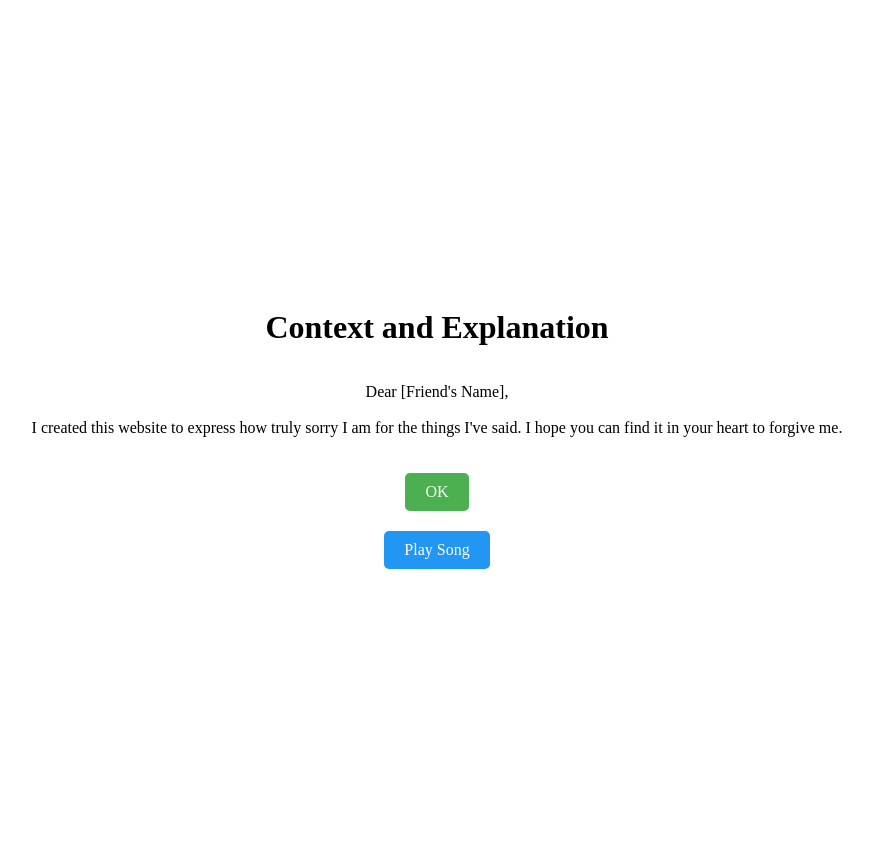
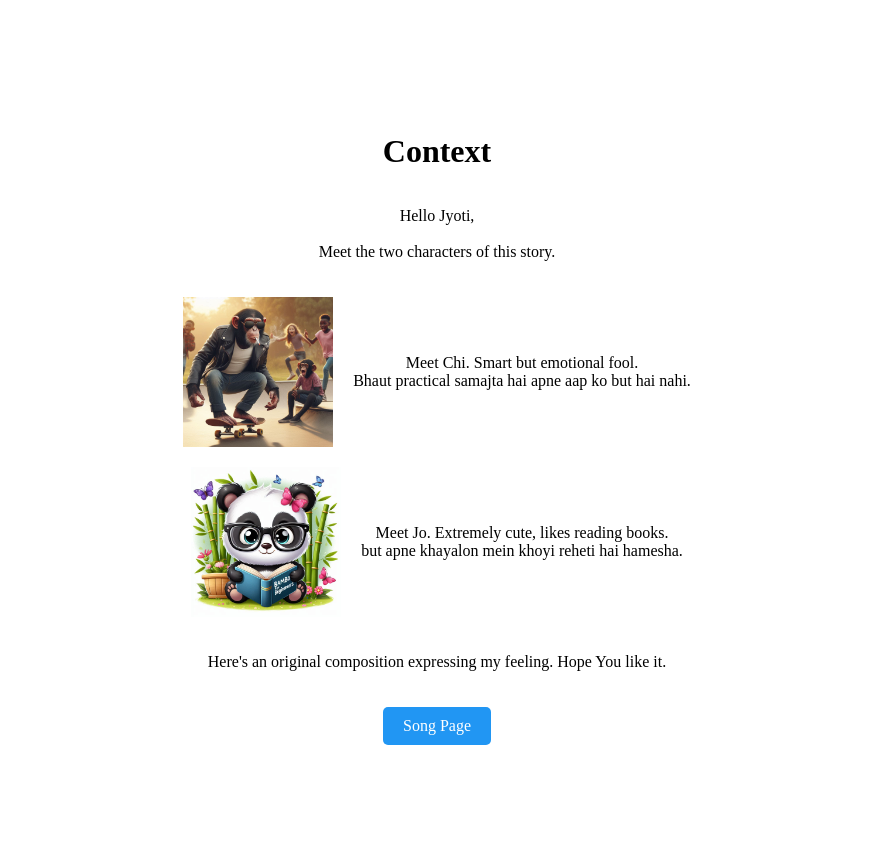
Before and after one commit to lakshayjain99/apology, a Flask app: page /context in a window 1280 px wide. Shown: the whole page, without its empty margins (203-1076 px from the left). Run offline with Flask 3, Linux system fonts and the light colour scheme.

Commit message:
context and lyrics ready.

```diff
--- a/templates/context.html
+++ b/templates/context.html
@@ -29,18 +29,52 @@
         background-color: #2196F3;
         margin-top: 20px;
     }
+    .image-container {
+        display: flex;
+        justify-content: center;
+        align-items: center;
+        flex-direction: column;
+        margin-top: 20px;
+    }
+    .image-row {
+        display: flex;
+        justify-content: flex-start;
+        align-items: center;
+        margin-bottom: 20px;
+    }
+    .image-row img {
+        max-width: 150px;
+        height: auto;
+        margin-right: 20px;
+    }
 </style>
 </head>
 <body>
 
 <div class="container">
-    <h1>Context and Explanation</h1>
+    <h1>Context</h1>
     <p>
-        Dear [Friend's Name],<br><br>
-        I created this website to express how truly sorry I am for the things I've said. I hope you can find it in your heart to forgive me.
+        Hello Jyoti,<br><br>
+        Meet the two characters of this story.
+
     </p>
-    <a class="button" href="/">OK</a>
-    <a class="button play-button" id="playButton" href="/lyrics">Play Song</a>
+    <div class="image-container">
+        <div class="image-row">
+            <img src="{{ url_for('static', filename='cool_chi.jpeg') }}" alt="Image 1 Description">
+            <p>Meet Chi. Smart but emotional fool. <br>Bhaut practical samajta hai apne aap ko but hai nahi. </p>
+        </div>
+        <div class="image-row">
+            <img src="{{ url_for('static', filename='cute_jo.jpeg') }}" alt="Image 2 Description">
+            <p>Meet Jo. Extremely cute, likes reading books. <br> but apne khayalon mein khoyi reheti hai hamesha.</p>
+        </div>
+    </div>
+    <p>
+        Here's an original composition expressing my feeling. Hope You like it.
+    </p>
+
+
+
+    <a class="button play-button" id="playButton" href="/lyrics">Song Page</a>
 </div>
 
 </body>
--- a/templates/index.html
+++ b/templates/index.html
@@ -139,7 +139,7 @@
 <script>
     // Show the popup when the page loads
     document.addEventListener('DOMContentLoaded', function() {
-        alert("Dear [Friend's Name],\n\nI created this website to express how truly sorry I am for the things I've said. I hope you can find it in your heart to forgive me.\n\nClick OK to proceed.");
+        alert("Dear Jyoti Bisht,\n\nI created this website to express how truly sorry I am for the things I've said and for my actions in the past. I hope you can find it in your heart to forgive me.\n\nClick OK to proceed.");
     });
 
     // Move the "No" button to a different location on the page when clicked
```
Also changed, not shown: static/cool_chi.jpeg (added), static/cute_jo.jpeg (added).
